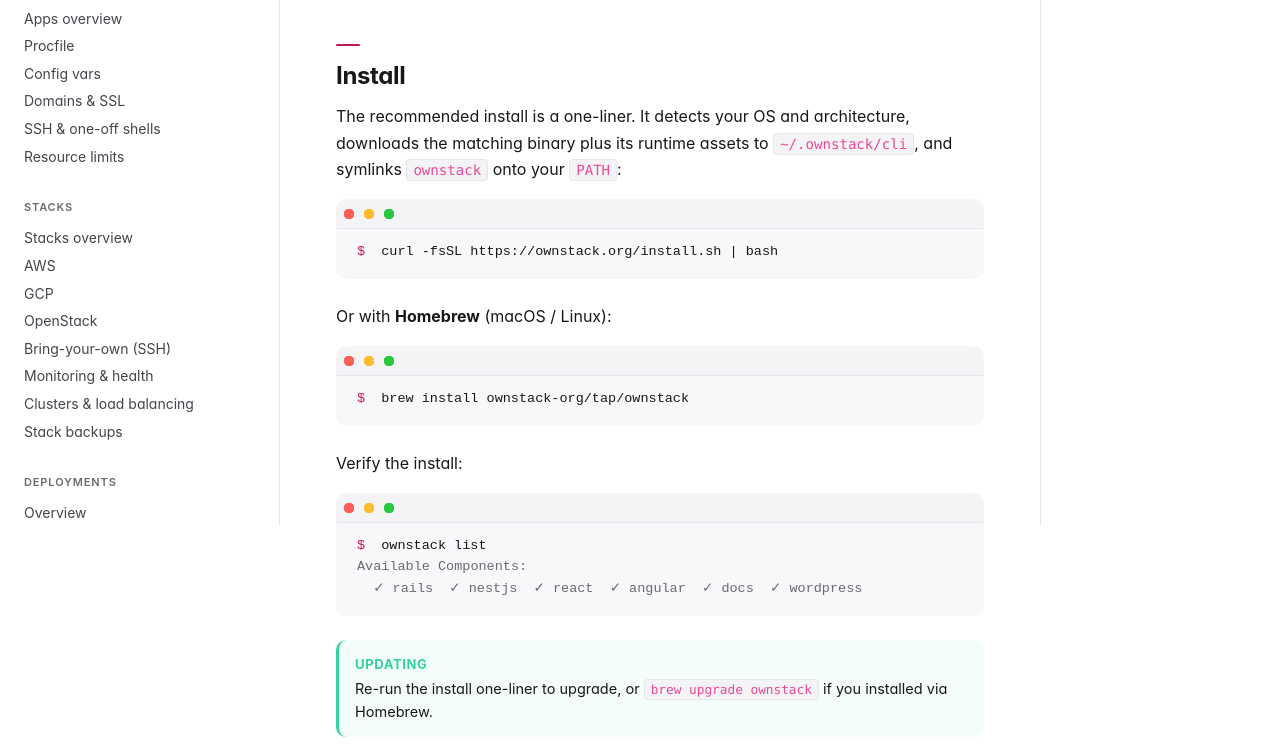
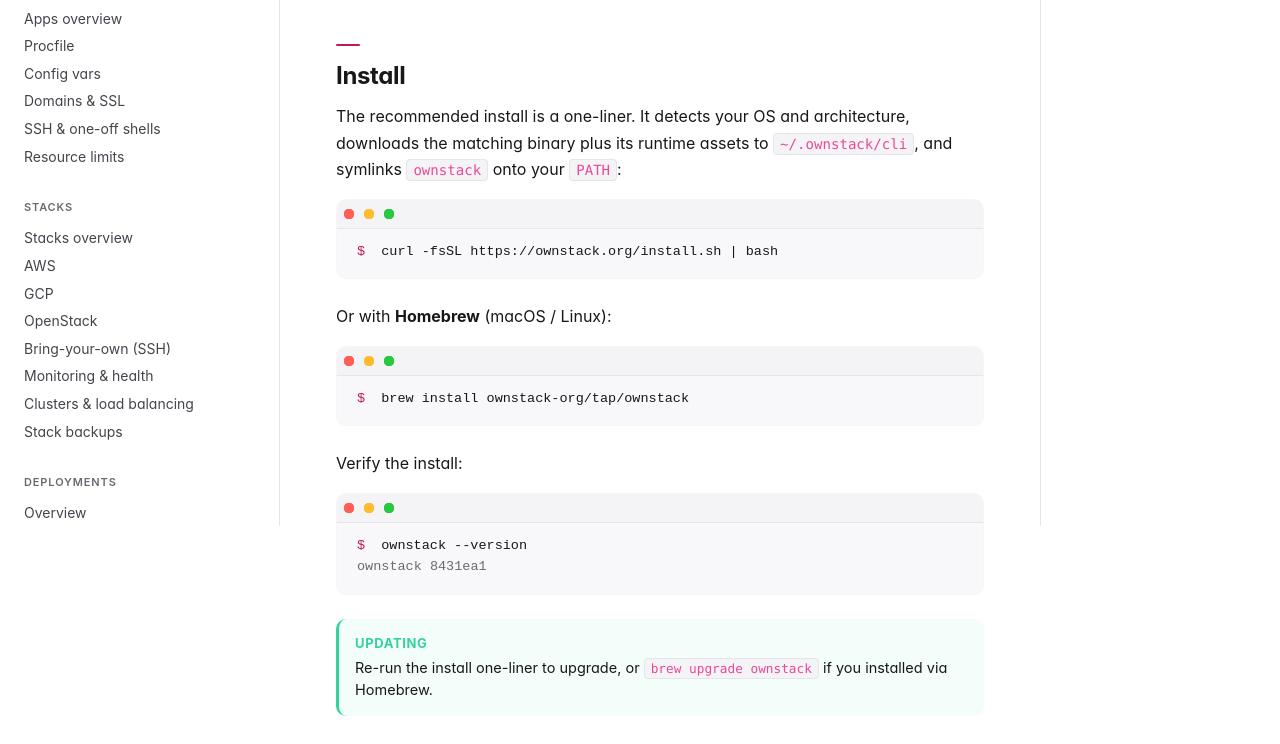
Before and after one commit to ownstack-org/ownstack.help, a website: page getting-started/install-cli/index.html in a window 1280 px wide. Shown: the part 274-1018 px from the top of the page. Drawn offline with Linux system fonts and the light colour scheme.

Commit message:
docs(install): use 'ownstack --version' as the verify step (#15)
Now that the Go CLI supports --version, restore it as the canonical install
check (was temporarily 'ownstack list' while --version was unimplemented).

Co-authored-by: Caleb Haye <caleb@myhavenstores.com>

```diff
--- a/getting-started/install-cli/index.html
+++ b/getting-started/install-cli/index.html
@@ -159,9 +159,8 @@
 <pre class="terminal"><code><span class="prompt">$</span> brew install ownstack-org/tap/ownstack</code></pre>
 
 <p>Verify the install:</p>
-<pre class="terminal"><code><span class="prompt">$</span> ownstack list
-<span class="out">Available Components:
-  ✓ rails  ✓ nestjs  ✓ react  ✓ angular  ✓ docs  ✓ wordpress</span></code></pre>
+<pre class="terminal"><code><span class="prompt">$</span> ownstack --version
+<span class="out">ownstack 8431ea1</span></code></pre>
 
 <div class="callout tip">
 	<div><strong>Updating</strong><p>Re-run the install one-liner to upgrade, or <code>brew upgrade ownstack</code> if you installed via Homebrew.</p></div>
```
Also changed, not shown: content/getting-started/install-cli.html (+2 -3 lines).
